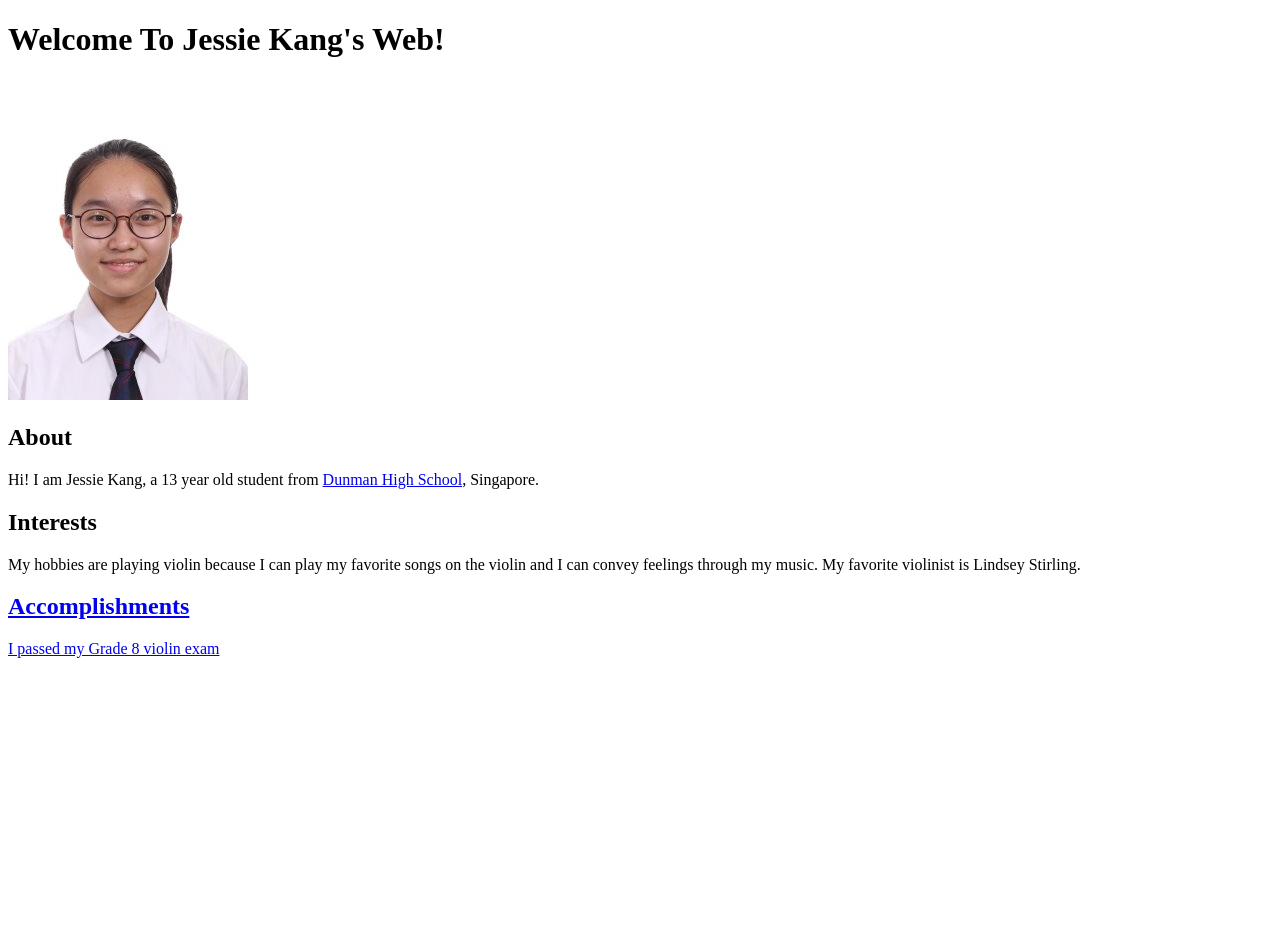
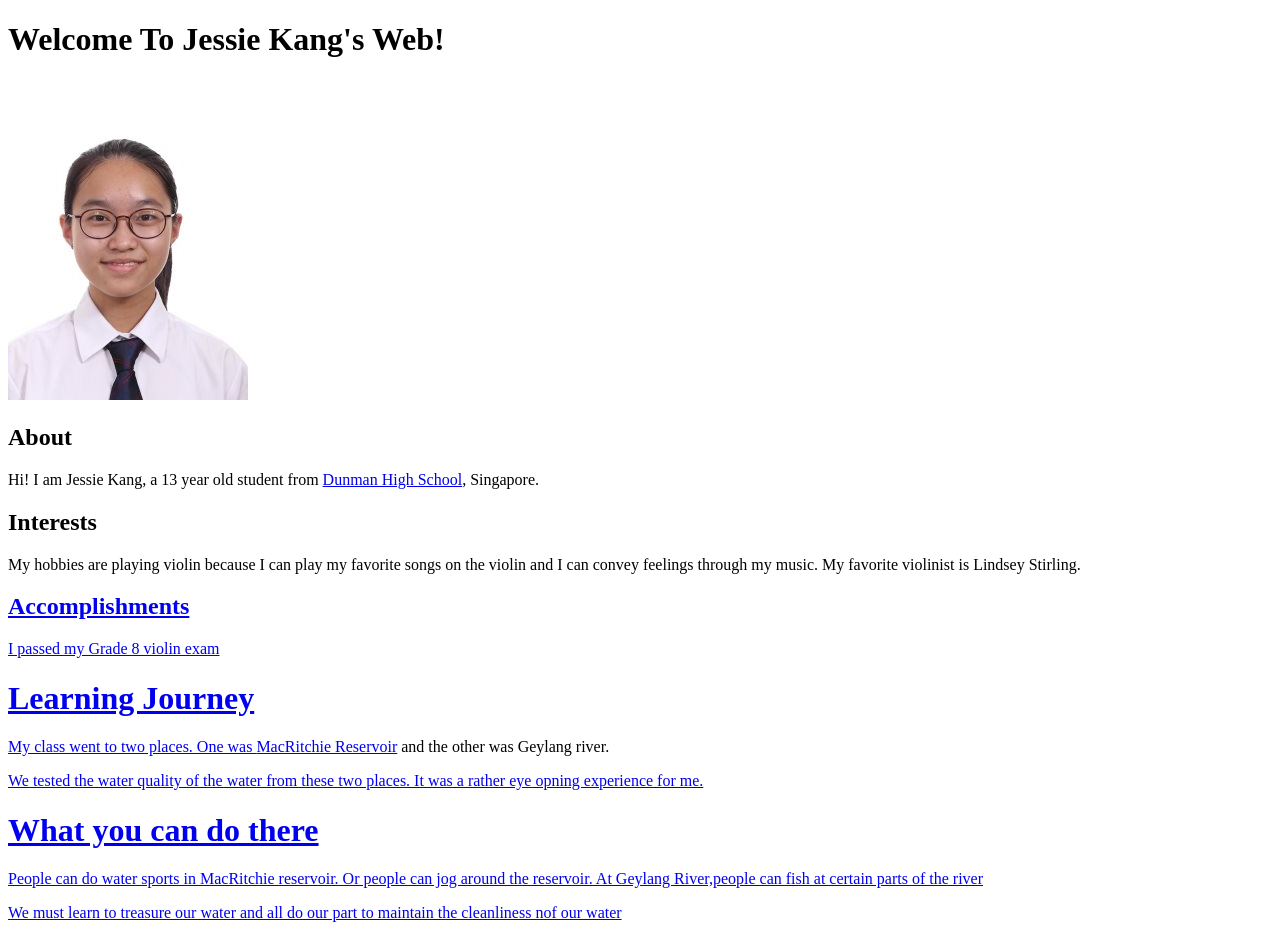
Before and after one commit to dhs17y1bjessiekang/dhs17y1bjessiekang.github.io, a plain HTML site: page index.html in a window 1280 px wide. Before the commit the page ends 800 px from the top, so only its background shows below. Drawn offline with Linux system fonts and the light colour scheme.

Commit message:
Update index.html

```diff
--- a/index.html
+++ b/index.html
@@ -14,3 +14,16 @@
     <h2>Accomplishments</h2>
     <p> I passed my Grade 8 violin exam <a href="https://www.google.com.sg/url?sa=t&rct=j&q=&esrc=s&source=web&cd=1&cad=rja&uact=8&ved=0ahUKEwjHwaqMvsPTAhVCrY8KHdO8AwMQFggkMAA&url=https%3A%2F%2Fen.wikipedia.org%2Fwiki%2FViolin&usg=AFQjCNEw4QqgI976yiwy5aWA83jNX-sL5g&sig2=Tg6TCiLPZaHhKd9__lTsuA">
       </body>
+<!DOCTYPE html>
+      <html>
+<body>
+  <h1> Learning Journey  </h1>
+  <p> My class went to two places. One was <a href="page1.html"> MacRitchie Reservoir</a> and the other was Geylang river.</p>
+  <a href="http://www.littledayout.com/wp-content/uploads/articles/2015/04-April/20150427-MacRitchieReservoir/15-bandstand-and-zig-zag-bridge.png">
+    <a href= "http://www.geylangproperty.org/wp-content/uploads/2014/05/Geylang-River-Makeover-4.jpg>
+
+ <p> We tested the water quality of the water from these two places. It was a rather eye opning experience for me.</p>
+              <h1> What  you can do there </h1>
+              <p> People can do water sports in MacRitchie reservoir. Or people can jog around the reservoir. At Geylang River,people can fish at certain
+              parts of the river </p>
+              <p> We must learn to treasure our water and all do our part to maintain the cleanliness nof our water </p>
```
